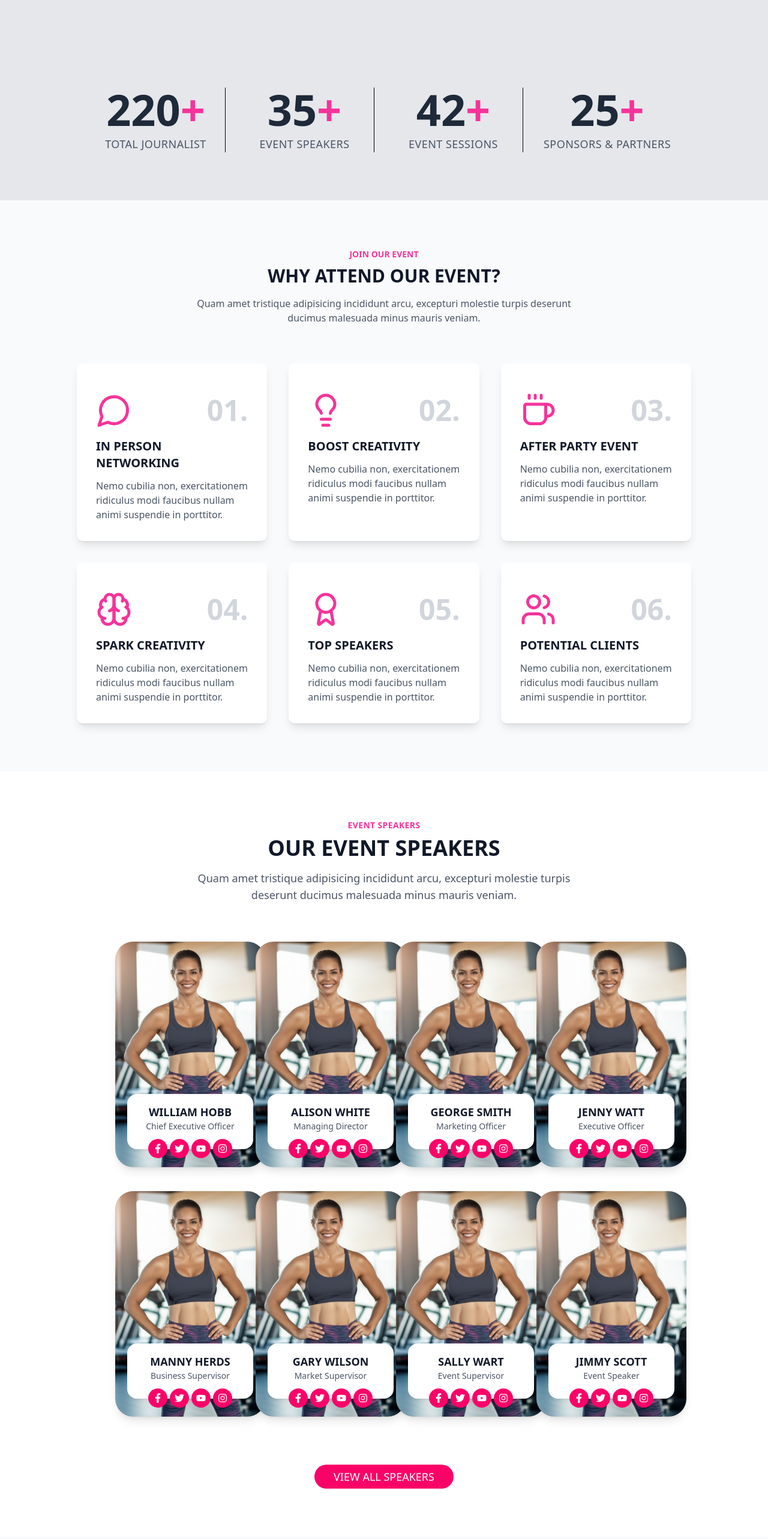
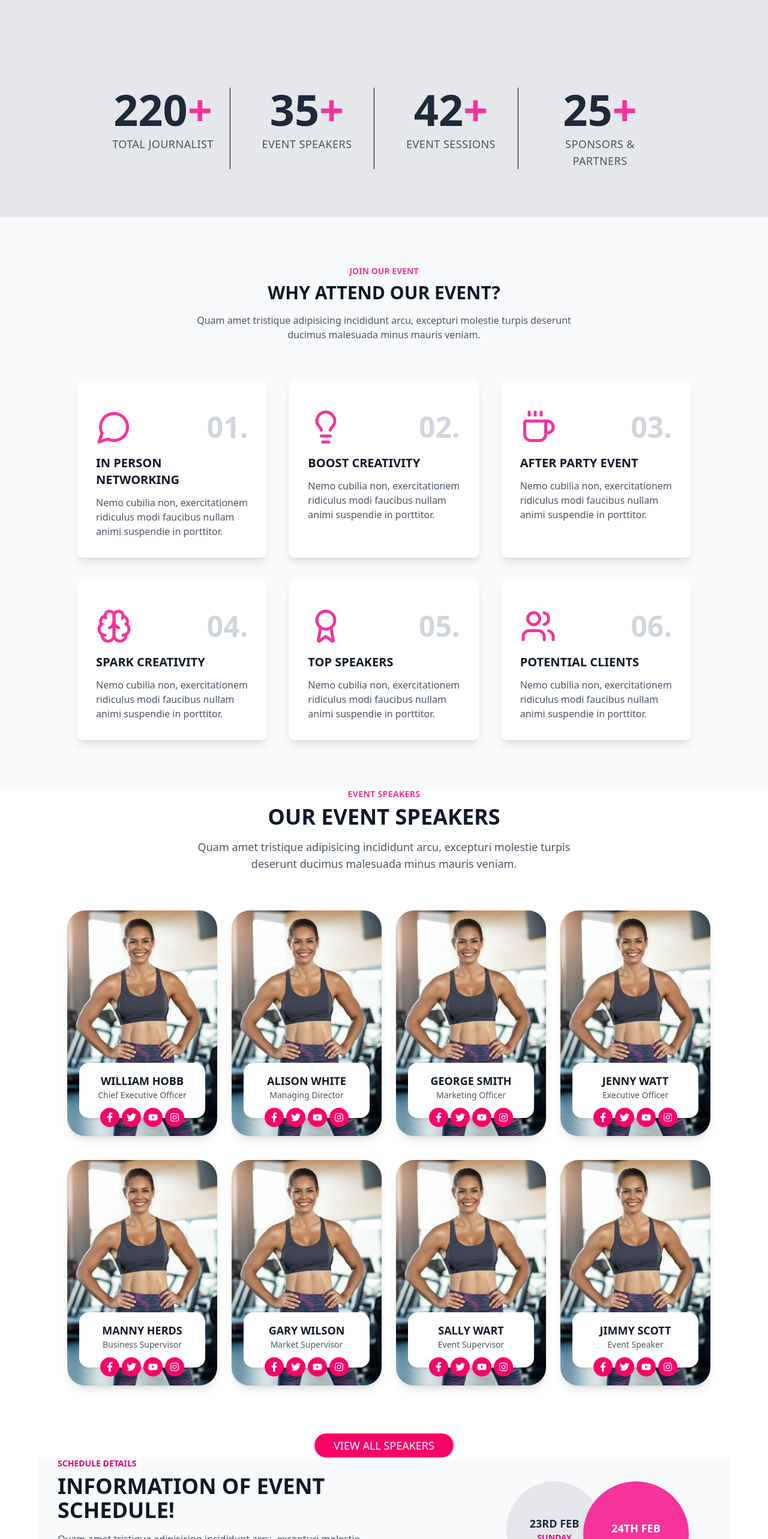
Before and after one commit to vamshichi/fitnessfest, a Next.js app: page / in a window 1280 px wide. Shown: the part 1700-4266 px from the top of the page at 60% size. Built offline with nearby package versions, Linux system fonts and the light colour scheme; no server answers.

Commit message:
change of new website

```diff
--- a/components/event-info-section.tsx
+++ b/components/event-info-section.tsx
@@ -107,7 +107,7 @@ export default function EventInfoSection() {
         </div>
 
         {/* Statistics */}
-        <div className="grid grid-cols-2 md:grid-cols-4 gap-8 pb-20 pt-4">
+        <div className="grid grid-cols-2 md:grid-cols-4 gap-8 pb-20 pt-4 max-w-6xl mx-auto px-4">
           <div className="text-center border-r border-black pr-4">
             <div className="text-4xl lg:text-7xl font-bold text-gray-800 mb-2">
               220<span className="text-pink-500">+</span>
--- a/components/schedule.tsx
+++ b/components/schedule.tsx
@@ -37,7 +37,7 @@ export default function Schedule() {
   ]
 
   return (
-    <section className="py-16 px-15  bg-gray-50">
+    <section className="max-w-6xl mx-auto px-4 bg-gray-50">
       <div className="max-w-6xl mx-auto px-4">
         <div className="grid md:grid-cols-2 gap-12 mb-16">
           <div>
@@ -76,7 +76,7 @@ export default function Schedule() {
 
         </div>
 
-        <div className="space-y-8">
+        <div className="space-y-8 max-w-6xl mx-auto px-4">
           {scheduleItems.map((item, index) => (
             <div key={index} className="bg-white rounded-2xl shadow-lg overflow-hidden">
               <div className="grid grid-cols-1 lg:grid-cols-[30%_50%_20%] gap-0">
--- a/components/speakers.tsx
+++ b/components/speakers.tsx
@@ -15,7 +15,7 @@ export default function Speakers() {
   ];
 
   return (
-    <section className="py-16 lg:px-40 lg:py-20 bg-white">
+    <section className="max-w-6xl mx-auto px-4 bg-white">
       <div className="max-w-7xl mx-auto px-4 sm:px-6 lg:px-8">
         {/* Header */}
         <div className="text-center mb-12 lg:mb-16">
@@ -36,7 +36,7 @@ export default function Speakers() {
                 <Image
                   src={speaker.image}
                   alt={speaker.name}
-                  width={300}
+                  width={250}
                   height={400}
                   className="object-cover h-94"
                 />
```
Also changed, not shown: app/page.tsx (line endings or trailing spaces).
